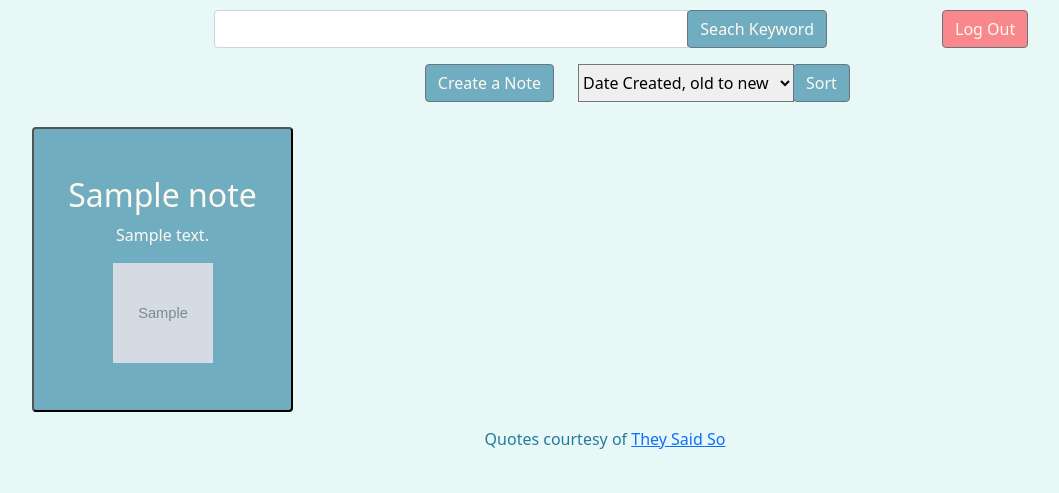
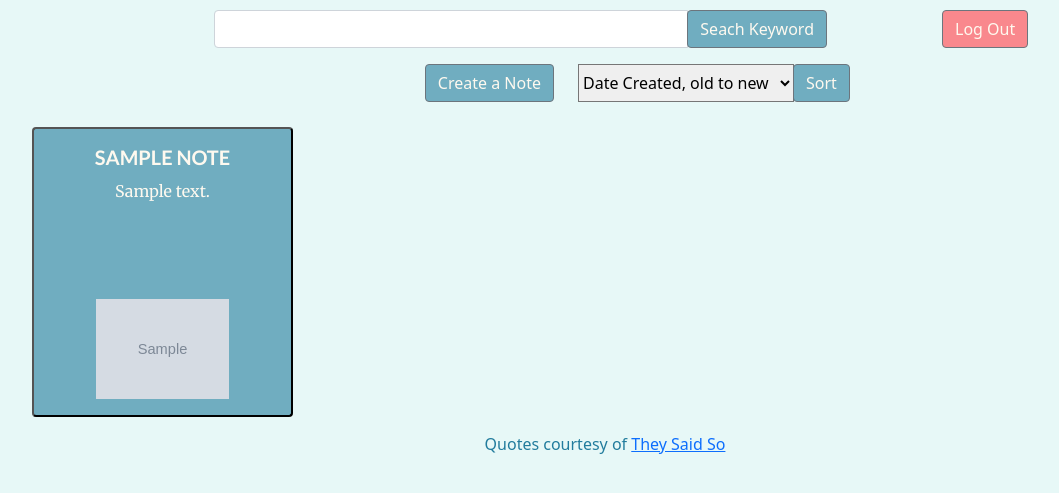
Before and after one commit to eycanny/project-digital-braindump, a Flask app: page /notes in a window 1280 px wide. Shown: the top 493 px of the page, without its empty margins (50-1109 px from the left). Run offline with Flask 2, Linux system fonts and the light colour scheme; the visitor is signed in with stand-in values (Sample User, id 1); tables that the repository leaves empty hold one stand-in row (values such as "Sample post"); grey boxes marked "Sample" are stand-in pictures.

Commit message:
Initial finalization of notes page
- Added fonts
- Fixed z-index of modal and buttons
- Fixed margins between elements within note button
- Fixed image aspect ratio
- Issue: Body text isn't cut off with ellipsis
- Issue: Options malform when on smaller resolutions

```diff
--- a/static/css/styles.css
+++ b/static/css/styles.css
@@ -14,13 +14,14 @@ body {
     color: rgb(34, 124, 157);
 }
 
-.text-center {
-    text-align: center;
+p {
+    margin: 0;
 }
 
 #affirmation {
     margin: 10px;
     font-family: 'Merriweather', serif;
+    font-weight: 700;
 }
 
 button {
@@ -81,34 +82,46 @@ table {
     margin-top: 25px;
     margin-bottom: 0px;
     width: 100%;
-    height: 285px;
+    height: 290px;
 }
 
 /* For images within a note displayed on notes page */
 .img-page {
-    width: 100px;
     height: 100px;
+    margin-bottom: 10px;
+    margin-top: 10px;
 }
 
 .note-title {
-    inline-size: 100%;
+    white-space: nowrap;
     overflow: hidden;
     max-width: 100%;
     text-overflow: ellipsis;
+    margin: 0%;
+    font-family: 'Lato', sans-serif;
+    text-transform: uppercase;
+    font-size: 20px;
+    margin-top: 10px;
+    margin-bottom: 10px;
+    font-weight: 700;
 }
 
 .note-body {
-    inline-size: 100%;
-    overflow-wrap: break-word;
     overflow: hidden;
     text-overflow: ellipsis;
+    margin-top: 10px;
+    margin-bottom: 10px;
+    font-family: 'Merriweather', serif;
+    font-size: 16px;
+    max-width: 100%;
+    height: 100px;
 }
 
 /* Modal */
 
 .modal-box {
     display: none;
-    z-index: 1;
+    z-index: 2;
     position: fixed;
     width: 100%;
     height: 100%;
@@ -128,9 +141,19 @@ table {
     transform: translate(-50%, -50%);
 }
 
+.modal-title {
+    width: 100%;
+}
+
+.modal-text-body {
+    width: 100%;
+    height: 150px;
+}
+
 .modal-header {
     background-color: rgba(34, 124, 157, 0.6);
     color: rgb(254,249,239);
+    font-family: 'Lato', sans-serif;
 }
 
 .modal-footer {
--- a/templates/base.html
+++ b/templates/base.html
@@ -13,7 +13,9 @@
     <!-- Typography -->
     <link rel="preconnect" href="https://fonts.googleapis.com">
     <link rel="preconnect" href="https://fonts.gstatic.com" crossorigin>
-    <link href="https://fonts.googleapis.com/css2?family=Lato:wght@700&family=Merriweather:ital@1&display=swap" rel="stylesheet">
+    <link rel="preconnect" href="https://fonts.googleapis.com">
+    <link rel="preconnect" href="https://fonts.gstatic.com" crossorigin>
+    <link href="https://fonts.googleapis.com/css2?family=Lato:wght@700&family=Merriweather:ital@0;1&display=swap" rel="stylesheet">
 
     <title>
       {% block title %}{% endblock %}
--- a/templates/user_notes.html
+++ b/templates/user_notes.html
@@ -32,16 +32,16 @@
           <form action="/create-note" method="POST" enctype="multipart/form-data">
             <div class="modal-content" id="modal-content" align="left">
               <div class="modal-header">
-                <h2>Create a Note</h2>
+                <h2>CREATE NOTE</h2>
               </div>
               <div class="modal-body">
                 <p>
                     Title<br/>
-                    <input type='text' name="title">
+                    <input class="modal-title" type="text" name="title">
                 </p>
                 <p id="note-body">
                     Body<br/>
-                    <textarea type="text" name="body" id="text-body" style="width: 100%"></textarea>
+                    <textarea class="modal-text-body" type="text" name="body" id="text-body"></textarea>
                 </p>
                 <p id="image-note-upload"></p>
                 <p id="image-attachment-upload"></p>
@@ -71,7 +71,7 @@
               <option value="date-modified-desc">Date Modified, new to old</option>
             </select>
             <div class="input-group-append">
-              <button class="btn btn-outline-secondary option-btn" id="sort-button">Sort</button>
+              <button class="btn btn-outline-secondary option-btn" id="sort-button" style="z-index: 0;">Sort</button>
             </div>
           </div>
         </form>
@@ -101,7 +101,7 @@
           {% endif %}
 
           {% if note.image %}
-            <img class="img-page" src="{{ note.image }}"></img>
+            <p><img class="img-page" src="{{ note.image }}"></img></p>
           {% endif %}
         </button>
         </form>
```
